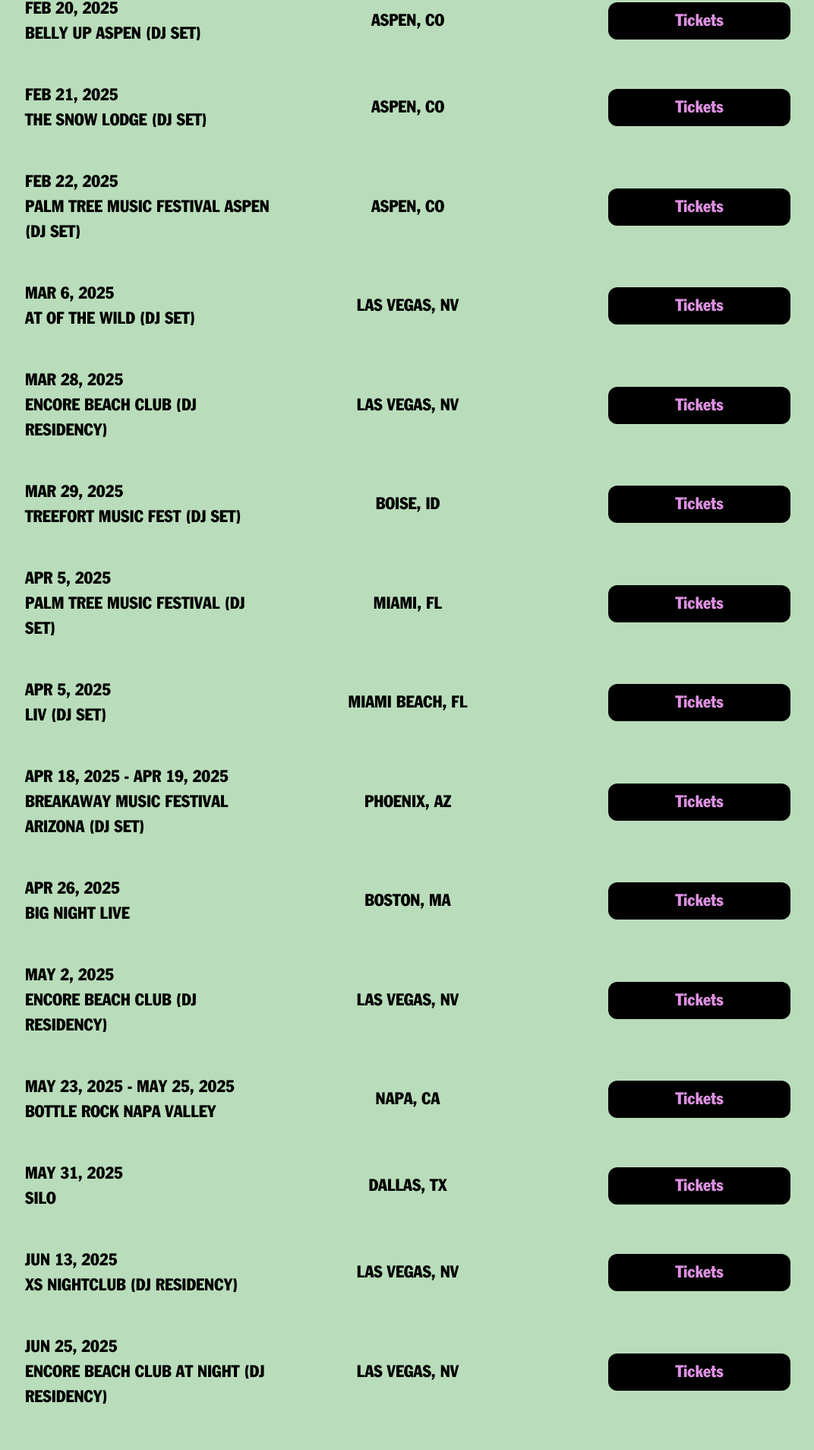
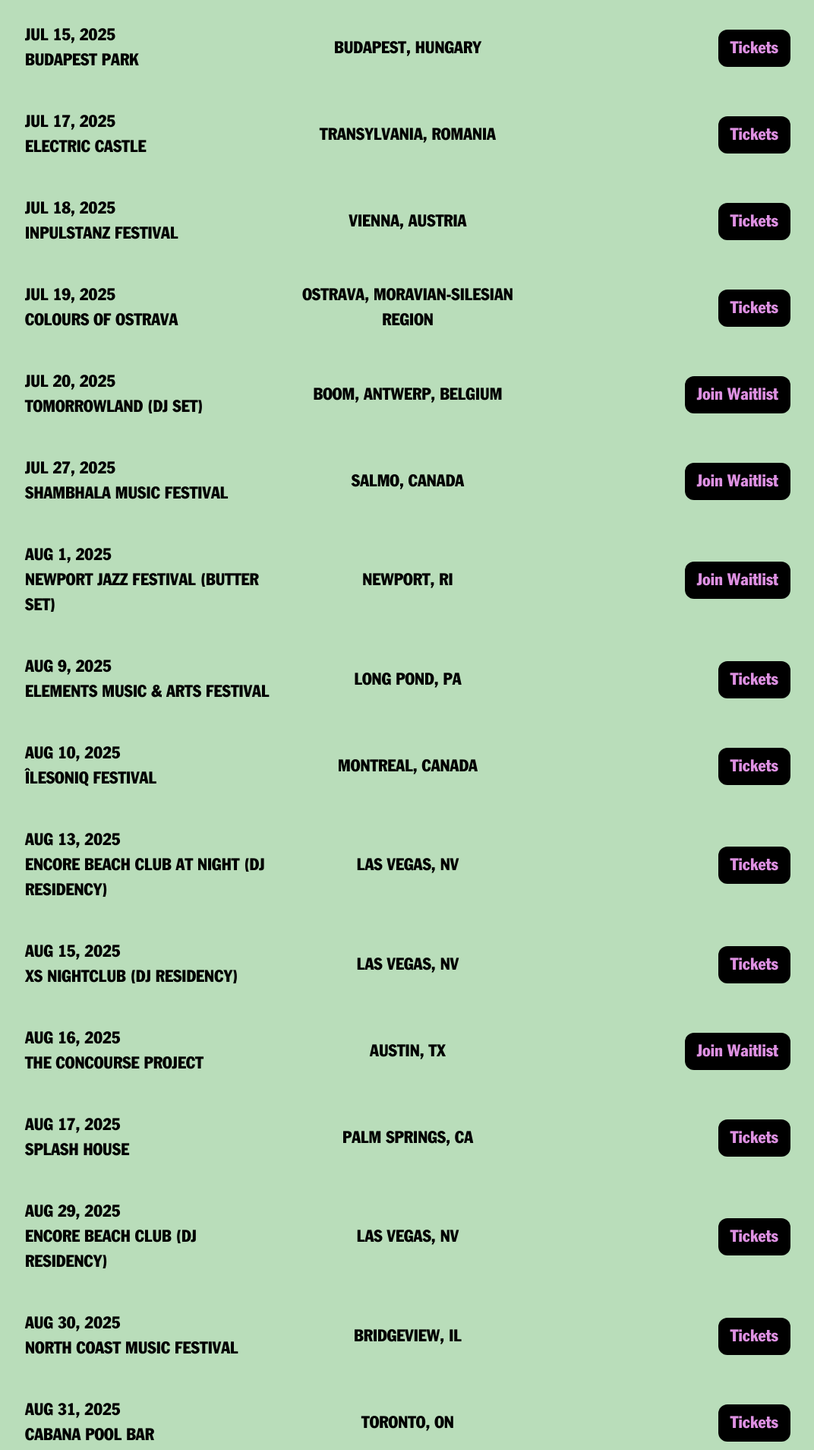
Before and after one commit to sphcastillo/sofi_tukker_, a Next.js app: page /tour in a window 1280 px wide. Shown: the part 477-2385 px from the top of the page at 76% size, without its empty margins (103-1175 px from the left). Built offline with nearby package versions, Linux system fonts and the light colour scheme.

Commit message:
New tour dates, added links, Navbar banner recognizing intentions, header logo width increased in bigger screens

```diff
--- a/app/tour/page.tsx
+++ b/app/tour/page.tsx
@@ -1,6 +1,7 @@
 import localFont from "next/font/local";
 import Image from "next/image";
 import TourTitle from "@/images/homepage/TOURtitle.png";
+import Link from "next/link";
 const franklinGothicCondensed = localFont({
   src: "../../public/fonts/FGC.ttf",
 });
@@ -15,130 +16,28 @@
 
 const tourDates = [
   {
-    date: "FEB 20, 2025",
-    venue: "BELLY UP ASPEN (DJ SET)",
-    city: "ASPEN, CO",
+    date: "JUL 15, 2025",
+    venue: "BUDAPEST PARK",
+    city: "BUDAPEST, HUNGARY",
     VIP: false,
     tickets: true,
+    link: "https://www.livenation.hu/en/tickets/sofi-tukker-budapest-events-edp1562763",
   },
   {
-    date: "FEB 21, 2025",
-    venue: "THE SNOW LODGE (DJ SET)",
-    city: "ASPEN, CO",
-    VIP: false,
-    tickets: true,
-  },
-  {
-    date: "FEB 22, 2025",
-    venue: "PALM TREE MUSIC FESTIVAL ASPEN (DJ SET)",
-    city: "ASPEN, CO",
-    VIP: false,
-    tickets: true,
-  },
-  {
-    date: "MAR 6, 2025",
-    venue: "AT OF THE WILD (DJ SET)",
-    city: "LAS VEGAS, NV",
-    VIP: false,
-    tickets: true,
-  },
-  {
-    date: "MAR 28, 2025",
-    venue: 'ENCORE BEACH CLUB (DJ RESIDENCY)',
-    city: "LAS VEGAS, NV",
-    VIP: false,
-    tickets: true,
-  },
-  {
-    date: "MAR 29, 2025",
-    venue: "TREEFORT MUSIC FEST (DJ SET)",
-    city: "BOISE, ID",
-    VIP: false,
-    tickets: true,
-  },
-  {
-    date: "APR 5, 2025",
-    venue: "PALM TREE MUSIC FESTIVAL (DJ SET)",
-    city: "MIAMI, FL",
-    VIP: false,
-    tickets: true,
-  },
-  {
-    date: "APR 5, 2025",
-    venue: "LIV (DJ SET)",
-    city: "MIAMI BEACH, FL",
-    VIP: false,
-    tickets: true,
-  },
-  {
-    date: "APR 18, 2025 - APR 19, 2025",
-    venue: "BREAKAWAY MUSIC FESTIVAL ARIZONA (DJ SET)",
-    city: "PHOENIX, AZ",
-    VIP: false,
-    tickets: true,
-  },
-  {
-    date: "APR 26, 2025",
-    venue: "BIG NIGHT LIVE",
-    city: "BOSTON, MA",
-    VIP: false,
-    tickets: true,
-  },
-  {
-    date: "MAY 2, 2025",
-    venue: "ENCORE BEACH CLUB (DJ RESIDENCY)",
-    city: "LAS VEGAS, NV",
-    VIP: false,
-    tickets: true,
-  },
-  {
-    date: "MAY 23, 2025 - MAY 25, 2025",
-    venue: "BOTTLE ROCK NAPA VALLEY",
-    city: "NAPA, CA",
-    VIP: false,
-    tickets: true,
-  },
-  {
-    date: "MAY 31, 2025",
-    venue: "SILO",
-    city: "DALLAS, TX",
-    VIP: false,
-    tickets: true,
-  },
-  {
-    date: "JUN 13, 2025",
-    venue: "XS NIGHTCLUB (DJ RESIDENCY)",
-    city: "LAS VEGAS, NV",
-    VIP: false,
-    tickets: true,
-  },
-  {
-    date: "JUN 25, 2025",
-    venue: "ENCORE BEACH CLUB AT NIGHT (DJ RESIDENCY)",
-    city: "LAS VEGAS, NV",
-    VIP: false,
-    tickets: true,
-  },
-  {
-    date: "JUN 27, 2025",
-    venue: "XS NIGHTCLUB (DJ RESIDENCY)",
-    city: "LAS VEGAS, NV",
-    VIP: false,
-    tickets: true,
-  },
-  {
-    date: "JUL 15, 2025",
-    venue: "XS NIGHTCLUB (DJ RESIDENCY)",
-    city: "LAS VEGAS, NV",
-    VIP: false,
-    tickets: true,
-  },
-  {
-    date: "JUL 16, 2025 - JUL 20, 2025",
+    date: "JUL 17, 2025",
     venue: "ELECTRIC CASTLE",
     city: "TRANSYLVANIA, ROMANIA",
     VIP: false,
     tickets: true,
+    link: "https://electriccastle.com/tickets",
+  },
+  {
+    date: "JUL 18, 2025",
+    venue: "INPULSTANZ FESTIVAL",
+    city: "VIENNA, AUSTRIA",
+    VIP: false,
+    tickets: true,
+    link: "https://www.impulstanz.com/en/social/aid2149/",
   },
   {
     date: "JUL 19, 2025",
@@ -146,27 +45,47 @@
     city: "OSTRAVA, MORAVIAN-SILESIAN REGION",
     VIP: false,
     tickets: true,
+    link: "https://www.colours.cz/vstupenky-2025/",
   },
   {
     date: "JUL 20, 2025",
     venue: "TOMORROWLAND (DJ SET)",
     city: "BOOM, ANTWERP, BELGIUM",
     VIP: false,
-    tickets: true,
+    tickets: false,
+    link: "https://belgium.tomorrowland.com/en/passes-packages/",
   },
   {
-    date: "AUG 8, 2025 - AUG 10, 2025",
+    date: "JUL 27, 2025",
+    venue: "SHAMBHALA MUSIC FESTIVAL",
+    city: "SALMO, CANADA",
+    VIP: false,
+    tickets: false,
+    link: "https://www.shambhalamusicfestival.com/",
+  },
+  {
+    date: "AUG 1, 2025",
+    venue: "NEWPORT JAZZ FESTIVAL (BUTTER SET)",
+    city: "NEWPORT, RI",
+    VIP: false,
+    tickets: false,
+    link: "https://newportjazz.org/",
+  },
+  {
+    date: "AUG 9, 2025",
     venue: "ELEMENTS MUSIC & ARTS FESTIVAL",
     city: "LONG POND, PA",
     VIP: false,
     tickets: true,
+    link: "https://www.elementsfest.us/",
   },
   {
-    date: "AUG 9, 2025 - AUG 10, 2025",
+    date: "AUG 10, 2025",
     venue: "ÎLESONIQ FESTIVAL",
     city: "MONTREAL, CANADA",
     VIP: false,
     tickets: true,
+    link: "https://www.ticketmaster.ca/event/310060F7E5C355F9?lang=fr-ca&brand=ilesoniq&language=en-ca",
   },
   {
     date: "AUG 13, 2025",
@@ -174,6 +93,7 @@
     city: "LAS VEGAS, NV",
     VIP: false,
     tickets: true,
+    link: "https://www.wynnsocial.com/event/EVE116300020250813/sofi-tukker/",
   },
   {
     date: "AUG 15, 2025",
@@ -181,6 +101,23 @@
     city: "LAS VEGAS, NV",
     VIP: false,
     tickets: true,
+    link: "https://www.wynnsocial.com/event/EVE111500020250815/sofi-tukker/",
+  },
+  {
+    date: "AUG 16, 2025",
+    venue: "THE CONCOURSE PROJECT",
+    city: "AUSTIN, TX",
+    VIP: false,
+    tickets: false,
+    link: "https://go.seated.com/tour-events/a056855a-e67d-49f4-8560-b5dffd9a64bb?utm_referrer=https%3A%2F%2Fsofitukker.com%2F",
+  },
+  {
+    date: "AUG 17, 2025",
+    venue: "SPLASH HOUSE",
+    city: "PALM SPRINGS, CA",
+    VIP: false,
+    tickets: true,
+    link: "https://www.tixr.com/groups/splashhouse/events/splash-house-2025-130850",
   },
   {
     date: "AUG 29, 2025",
@@ -188,6 +125,23 @@
     city: "LAS VEGAS, NV",
     VIP: false,
     tickets: true,
+    link: "https://www.wynnsocial.com/event/EVE110300020250829/sofi-tukker/",
+  },
+  {
+    date: "AUG 30, 2025",
+    venue: "NORTH COAST MUSIC FESTIVAL",
+    city: "BRIDGEVIEW, IL",
+    VIP: false,
+    tickets: true,
+    link: "https://wl.seetickets.us/event/North-Coast-Music-Festival-2025-15-Year-Anniversary/619463?afflky=NorthCoastMusicFestival",
+  },
+  {
+    date: "AUG 31, 2025",
+    venue: "CABANA POOL BAR",
+    city: "TORONTO, ON",
+    VIP: false,
+    tickets: true,
+    link: "https://www.ticketweb.ca/event/sofi-tukker-cabana-toronto-tickets/14379943?pl=cabanatoronto",
   },
   {
     date: "SEP 14, 2025",
@@ -195,6 +149,7 @@
     city: "LAS VEGAS, NV",
     VIP: false,
     tickets: true,
+    link: "https://www.tixr.com/groups/ebc/events/wynn-las-vegas--sofi-tukker-128175?_gl=1*bio7ox*_gcl_au*MTg3NzczODI2Ni4xNzUxOTI3MDAz*_ga*ODE3NTc2OTY5LjE3NTE5MjcwMDQ.*_ga_WWT4E4PXL7*czE3NTE5MjcwMDMkbzEkZzEkdDE3NTE5MjcwMjQkajM5JGwwJGgw&_ga=2.145575540.1524183808.1751927004-817576969.1751927004",
   },
   {
     date: "SEP 26, 2025",
@@ -202,7 +157,31 @@
     city: "LAS VEGAS, NV",
     VIP: false,
     tickets: true,
+    link: "https://www.wynnsocial.com/event/EVE111500020250926/sofi-tukker/",
   },
+  {
+    date: "OCT 4, 2025",
+    venue: "PALM TREE MUSIC FESTIVAL - MONTECITO",
+    city: "MONTECITO, CA",
+    VIP: false,
+    tickets: true,
+    link: "https://posh.vip/e/palm-tree-music-festival-montecito",
+  },
+  {
+    date: "NOV 9, 2025",
+    venue: "EDC - ORLANDO",
+    city: "ORLANDO, FL",
+    VIP: false,
+    tickets: true,
+    link: "https://edcorlando.frontgatetickets.com/?irgwc=1&clickid=V02QCa1P0xycTmuVoOQuFTBsUksSRlUdIx6ZWw0&camefrom=CFC_BUYAT_1387536&impradid=1387536&REFERRAL_ID=tmfeedbuyat1387536&wt.mc_id=aff_BUYAT_1387536&utm_source=1387536-Seated&impradname=Seated&utm_medium=affiliate&ircid=4272",
+  },
+  // {
+  //   date: "",
+  //   venue: "",
+  //   city: "",
+  //   VIP: false,
+  //   tickets: true,
+  // },
 ];
 
 export default function TourPage() {
@@ -254,21 +233,25 @@
                 </button>
               )}
               {tour.tickets ? (
-                <button
+                <Link href={tour.link} target="_blank">
+                  <div
                     className={`${franklinGothicCondensed.className} w-full ${
                       !tour.VIP ? "xl:max-w-[240px]" : ""
                     } text-[#dd90e1] bg-[#000000] text-[15px] xxs:text-[18px] sm:text-[22px] px-2 py-2 xs:px-4 rounded-xl hover:text-[#fa264e] hover:bg-[#dd90e1] hover:border-2 hover:border-white`}
                   >
                     Tickets
-                </button>
+                  </div>
+                </Link>
               ) : (
-                <button
+                <Link href={tour.link} target="_blank">
+                  <div
                     className={`${franklinGothicCondensed.className} w-full ${
                       !tour.VIP ? "xl:max-w-[240px]" : ""
                     } text-[#dd90e1] bg-[#000000] text-[15px] xxs:text-[18px] sm:text-[22px] px-2 py-2 xs:px-4 rounded-xl hover:text-[#fa264e] hover:bg-[#dd90e1] hover:border-2 hover:border-white`}
                   >
                     Join Waitlist
-                </button>
+                  </div>
+                </Link>
               )}
             </div>
           </div>
--- a/components/Header.tsx
+++ b/components/Header.tsx
@@ -1,13 +1,17 @@
 import Navbar from "./Navbar";
+import NavbarBanner from "./NavbarBanner";
 import NavSocials from "./NavSocials";
 
 function Header() {
   return (
-    <div className="sticky top-0 w-full bg-[#000000] z-50">
-      <div className="pt-11 pb-8 sm:pt-[60px] flex justify-center sm:justify-end sm:w-4/5 sm:mx-auto sm:pb-[49px]">
-        <NavSocials />
+    <div>
+      <NavbarBanner />
+      <div className="sticky top-0 w-full bg-[#000000] z-50">
+        <div className="pt-11 pb-8 sm:pt-[60px] flex justify-center sm:justify-end sm:w-4/5 sm:mx-auto sm:pb-[49px]">
+          <NavSocials />
+        </div>
+        <Navbar />
       </div>
-      <Navbar />
     </div>
   );
 }
--- /dev/null
+++ b/components/NavbarBanner.tsx
@@ -0,0 +1,10 @@
+function NavbarBanner() {
+  return (
+    <div className="w-full py-2 flex justify-center bg-[#fff2e7]">
+        <span className="text-pretty tracking-wide italic text-[10px] sm:text-[12px]">
+        🎶 Created by a Sofi Tukker fan, for educational purposes only! 🎧
+        </span>
+    </div>
+  )
+}
+export default NavbarBanner
--- a/tailwind.config.ts
+++ b/tailwind.config.ts
@@ -10,7 +10,16 @@
     extend: {
       screens: {
         xxs: "414px",
-        xs: "540px"
+        xs: "540px",
+        md825: "825px",
+        md925: "925px",
+        lgPlus: "1105px",
+        xlPlus: "1220px",
+        maxW: "1280px",
+        xtraMax: "1360px",
+        ultraMax: "1440px",
+        ultraMaxPlus: "1520px",
+        ultraMaxPlusPlus: "1600px",
       },
       backgroundImage: {
         "gradient-radial": "radial-gradient(var(--tw-gradient-stops))",
```
Also changed, not shown: components/Navbar.tsx (+6 -6 lines). Lines whose indentation alone changed are shown as unchanged.
